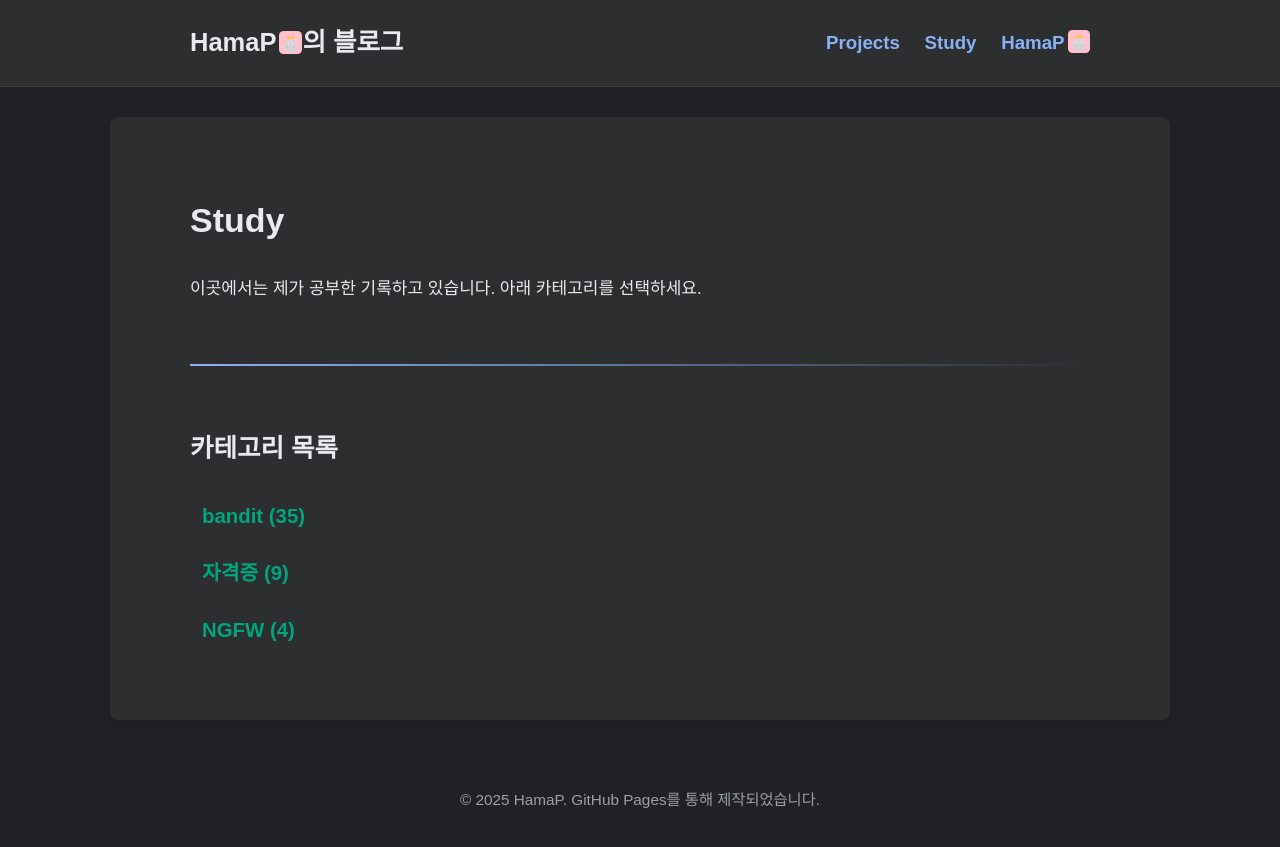
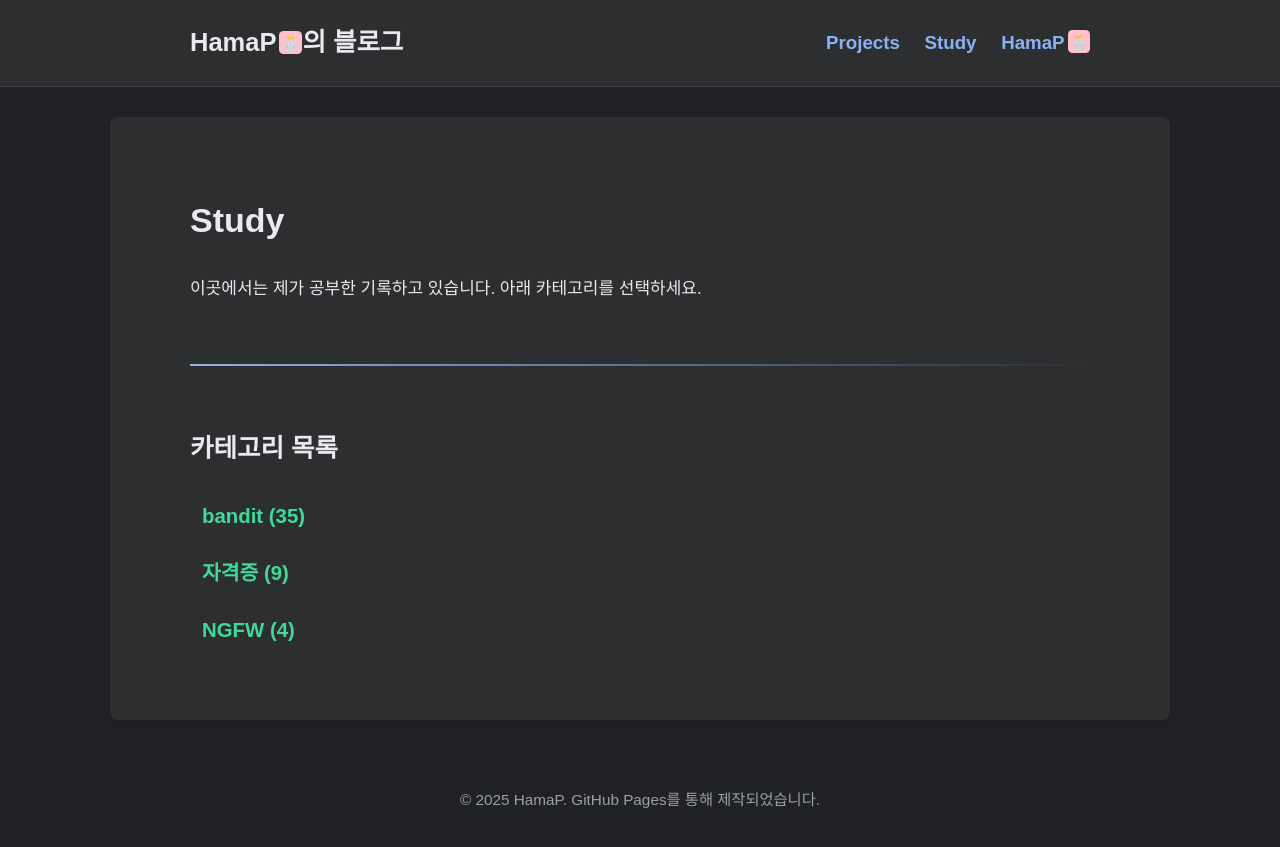
Before and after one commit to HamaP0/HamaP0.github.io, a Jekyll site: the page built from study.html, in a window 1280 px wide. Shown: the top 847 px of the page. Built offline with Jekyll 4.4.1, drawn with Linux system fonts in a browser that asks for light colours; some web fonts are replaced.

Commit message:
Update style.scss

```diff
--- a/assets/css/style.scss
+++ b/assets/css/style.scss
@@ -17,7 +17,7 @@
   --footer-text:       #9aa0a6;
   --link-color:        #89B2F6;
   --link-hover-color:  #a3c2f7;
-  --category-color:    #00A67D;
+  --category-color:    #42D89A;
   --copy-btn-bg:       #5F6368;
 
   /* ==========================================================
```
